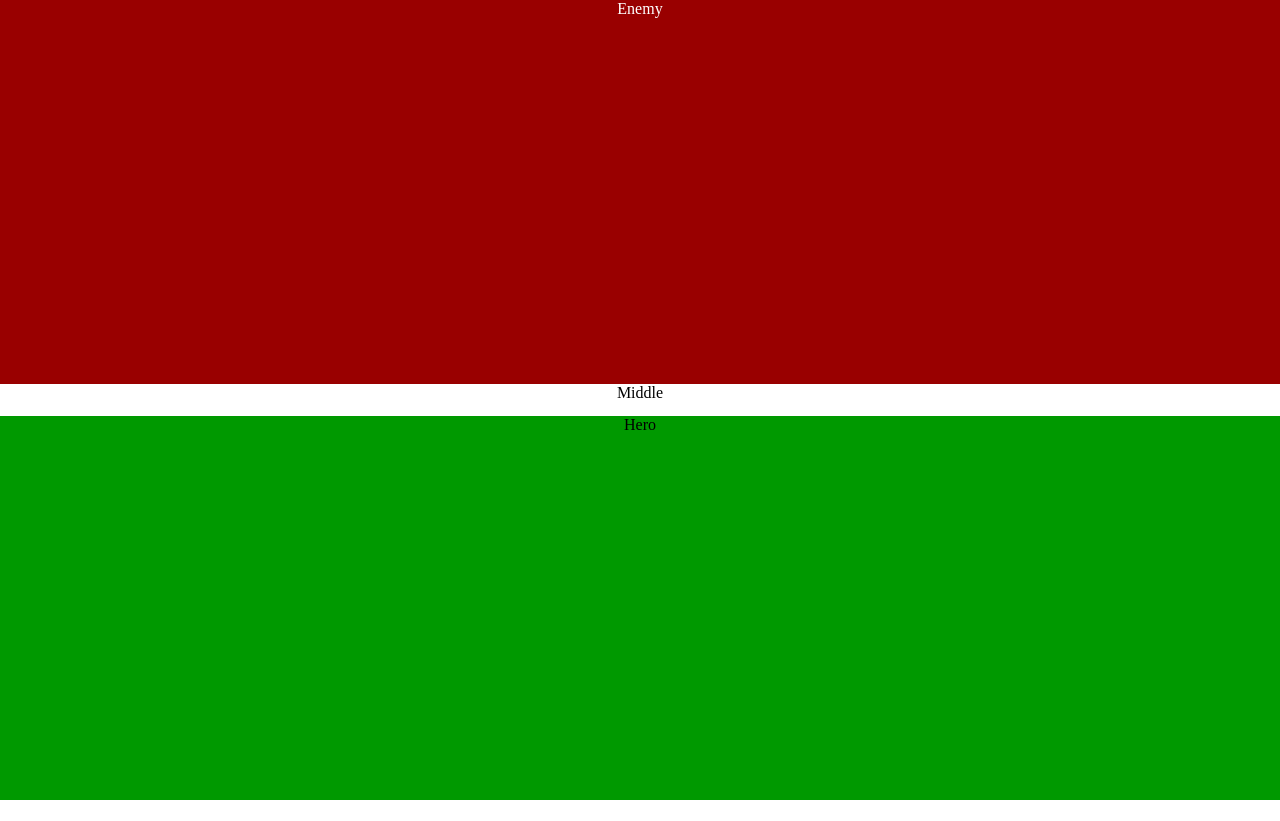
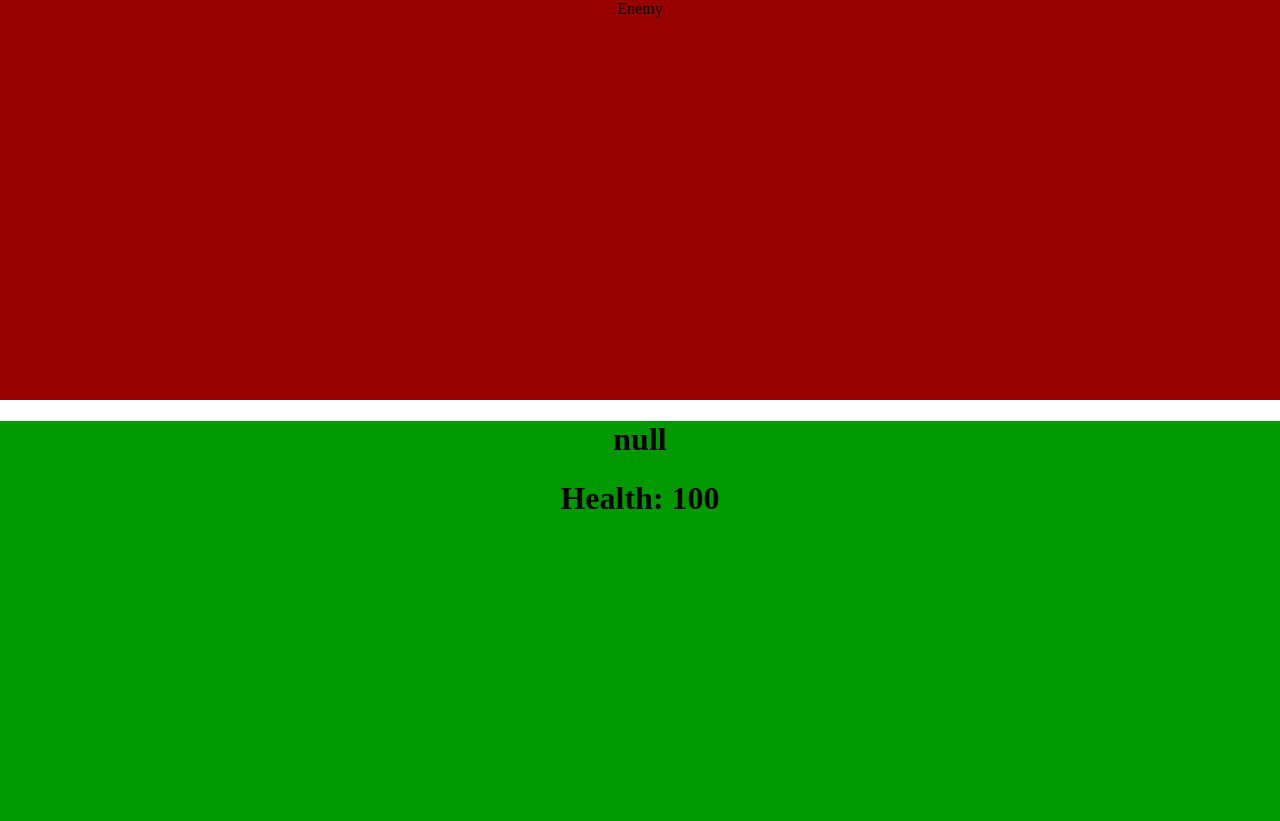
Before and after one commit to EsotericZ/chinguRPG, a plain HTML site: page battle.html in a window 1280 px wide. Before the commit the page ends 800 px from the top, so only its background shows below. Drawn offline with Linux system fonts and the light colour scheme.

Commit message:
css battle

```diff
--- a/assets/css/style.css
+++ b/assets/css/style.css
@@ -124,6 +124,10 @@ a:active {
   border-radius: 50%;
 } */
 
+#battle {
+  height: 100%;
+}
+
 #container {
   position: absolute;
   top: 0;
@@ -133,23 +137,22 @@ a:active {
 }
 
 #enemy {
-  height:48%;
+  height:50%;
   width:100%;
   background-color:#990000;
-  margin:auto;
-  text-align:center;
-  color:#FFFFFF;
-}
-
-#middle {
-  height:4%;
+  /* margin:auto; */
   text-align:center;
 }
 
+/* #middle {
+  height:2%;
+  text-align:center;
+} */
+
 #hero {
-  height:48%;
+  height:50%;
   width:100%;
   background-color:#009900;
-  margin:auto;
+  /* margin:auto; */
   text-align:center;
 }
--- a/assets/js/battle.js
+++ b/assets/js/battle.js
@@ -1,12 +1,7 @@
-// VARIABLES
-// let startBtn = document.getElementById("startBtn");
+let character = localStorage.getItem("character");
+
 let characterStats;
-
-let battle = document.getElementById("battle");
-let character = localStorage.getItem("character");
-console.log(character);
-// console.log(mage)
-battle.textContent = `test ${character}`;
+let heroHealth = document.getElementById("heroHealth");
 
 if (character == "mage") {
     characterStats = mage;
@@ -16,7 +11,10 @@ if (character == "mage") {
     characterStats = warrior;
 }
 
-batStats = bat;
+let batStats = bat;
 
 console.log(characterStats);
 console.log(batStats);
+
+heroClass.textContent = `${character}`;
+heroHealth.textContent = `Health: ${characterStats.health}`;
--- a/battle.html
+++ b/battle.html
@@ -7,7 +7,7 @@
         <link rel="stylesheet" href="./assets/css/style.css">
         <title>RPG Time</title>
     </head>
-    <body>
+    <body id="battle">
         <a href="index.html">
             <button id="quitGame" class="btn">Quit Game</button>
         </a>
@@ -17,14 +17,15 @@
                     Enemy
                 </div>
             </div>
-            <div id="middle">
+            <!-- <div id="middle">
                 <div class="centered">
                     Middle
                 </div>
-            </div>
+            </div> -->
             <div id="hero">
                 <div class="centered">
-                    Hero
+                    <h1 id="heroClass">T</h1>
+                    <h1 id="heroHealth">H</h1>
                 </div>
             </div>
         </div>
```
